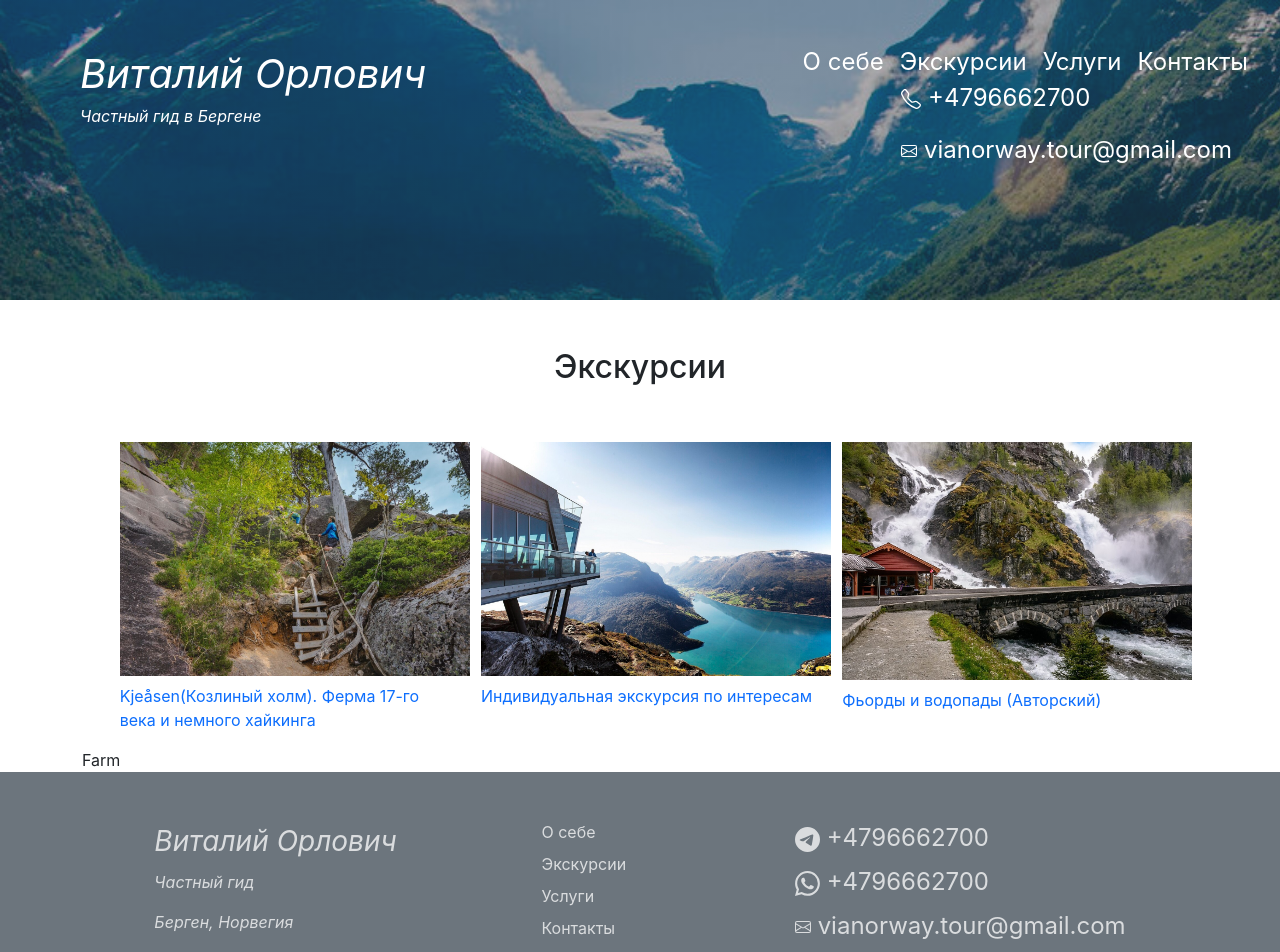
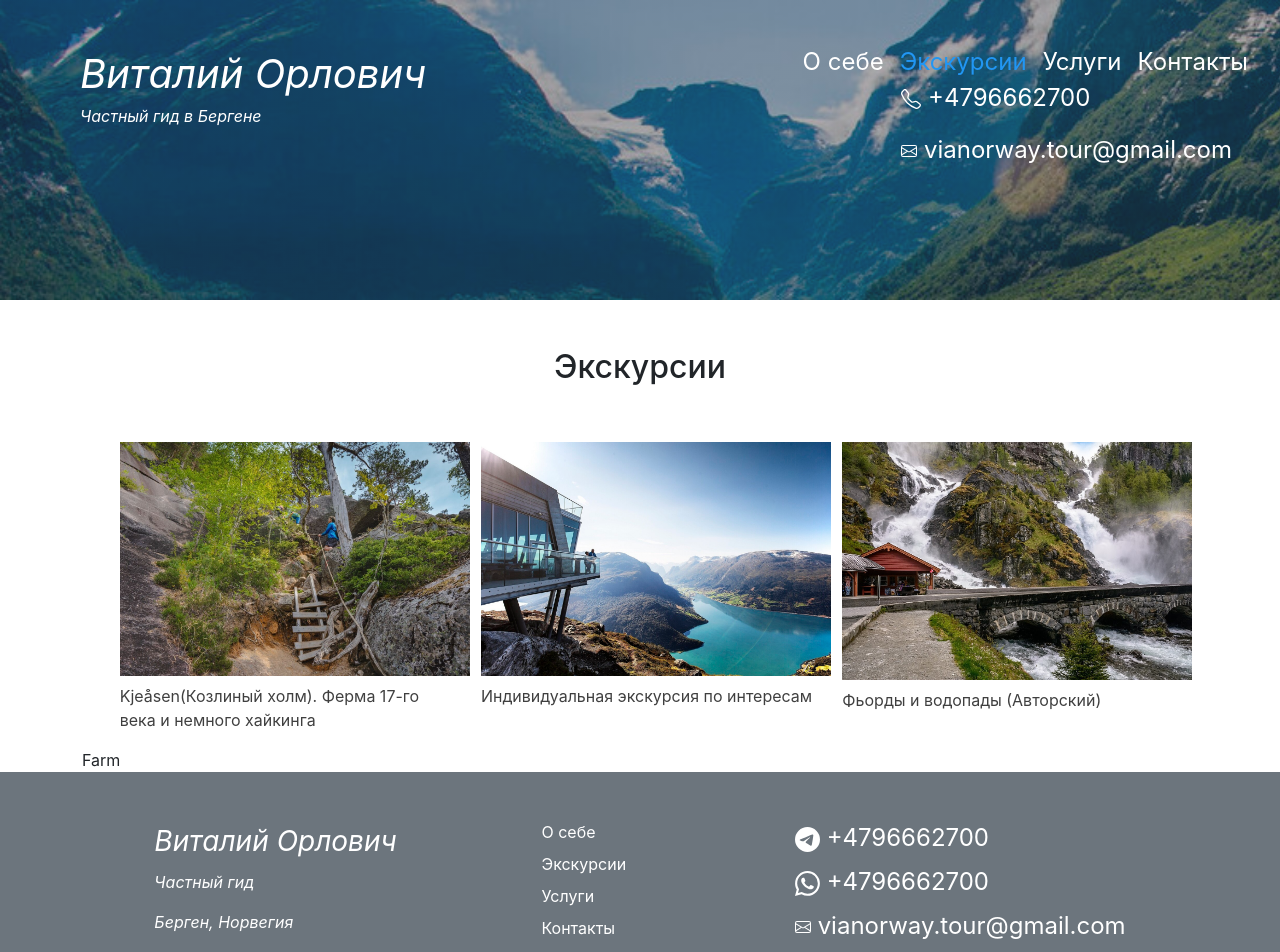
Before and after one commit to Iura-Radulov/bergen-gid, a React (Create React App) app: page /bergen-gid/excursion/farm in a window 1280 px wide. Shown: the top 952 px of the page. Built offline with nearby package versions, Linux system fonts and the light colour scheme.

Commit message:
link style

```diff
--- a/package.json
+++ b/package.json
@@ -21,6 +21,7 @@
     "react-router-dom": "^6.3.0",
     "react-scripts": "5.0.1",
     "socket.io-client": "^4.5.1",
+    "styled-components": "^5.3.6",
     "web-vitals": "^2.1.3"
   },
   "devDependencies": {
--- a/src/components/ExcursionList.jsx
+++ b/src/components/ExcursionList.jsx
@@ -9,7 +9,7 @@ export default function ExcursionList() {
       <li>
         <Link to="/excursion/farm">
           <img src={img1} style={{ width: 350 }} alt="image1" />
-          <p style={{ width: 300 }} className="mt-2">
+          <p style={{ width: 300 }} className="mt-2 link">
             Kjeåsen(Козлиный холм). Ферма 17-го века и немного хайкинга
           </p>
         </Link>
@@ -17,13 +17,13 @@ export default function ExcursionList() {
       <li>
         <Link to="/excursion/private-tour">
           <img src={img2} style={{ width: 350 }} alt="image1" />
-          <p className="mt-2">Индивидуальная экскурсия по интересам</p>
+          <p className="mt-2 link">Индивидуальная экскурсия по интересам</p>
         </Link>
       </li>
       <li>
         <Link to="/excursion/waterfalls">
           <img src={img3} style={{ width: 350 }} alt="image1" />
-          <p className="mt-2">Фьорды и водопады (Авторский)</p>
+          <p className="mt-2 link">Фьорды и водопады (Авторский)</p>
         </Link>
       </li>
     </ul>
--- a/src/components/Footer.jsx
+++ b/src/components/Footer.jsx
@@ -8,46 +8,42 @@ export default function Footer() {
     <footer className="bg-secondary " style={{ height: 200 }}>
       <Container className="d-flex pt-5 justify-content-around">
         <div>
-          <Link to="/" className="text-white text-opacity-75 fs-3 fst-italic">
+          <Link to="/" className="link-white fs-3 fst-italic">
             Виталий Орлович
           </Link>
-          <p className="fst-italic text-white text-opacity-75 mt-2">
-            Частный гид
-          </p>
-          <p className="fst-italic text-white text-opacity-75 mt-2">
-            Берген, Норвегия
-          </p>
+          <p className="fst-italic text-white mt-2">Частный гид</p>
+          <p className="fst-italic text-white mt-2">Берген, Норвегия</p>
         </div>
         <div className="d-none d-md-flex flex-column">
-          <NavLink className="text-white text-opacity-75" to="about">
+          <NavLink className="link-white" to="about">
             О себе
           </NavLink>
-          <NavLink className="mt-2 text-white text-opacity-75" to="excursion">
+          <NavLink className="mt-2 link-white" to="excursion">
             Экскурсии
           </NavLink>
-          <NavLink className="mt-2 text-white text-opacity-75" to="services">
+          <NavLink className="mt-2 link-white" to="services">
             Услуги
           </NavLink>
-          <NavLink to="contact" className="mt-2 text-white text-opacity-75">
+          <NavLink to="contact" className="mt-2 link-white">
             Контакты
           </NavLink>
         </div>
         <div>
           <Nav.Link
             href="tel:+4796662700"
-            className="ms-4 fs-4 pt-0 text-white text-opacity-75"
+            className="ms-4 fs-4 pt-0 link-white"
           >
             {telegramIcon} +4796662700
           </Nav.Link>
           <Nav.Link
             href="tel:+4796662700"
-            className="ms-4 fs-4 pt-0 text-white text-opacity-75 mt-2"
+            className="ms-4 fs-4 pt-0 link-white mt-2"
           >
             {whatsappIcon} +4796662700
           </Nav.Link>
           <Nav.Link
             href="mailto:vianorway.tour@gmail.com"
-            className="ms-4 fs-4 mt-2 text-white text-opacity-75 d-none d-md-block"
+            className="ms-4 fs-4 mt-2 link-white d-none d-md-block"
           >
             {mailIcon} vianorway.tour@gmail.com
           </Nav.Link>
--- a/src/components/Navigation.jsx
+++ b/src/components/Navigation.jsx
@@ -3,7 +3,7 @@ import fon from '../images/fon.jpg';
 // import { Link } from 'react-router-dom';
 import { NavLink, Link } from 'react-router-dom';
 import Nav from 'react-bootstrap/Nav';
-// import Button from 'react-bootstrap/Button';
+import styled from 'styled-components';
 import Container from 'react-bootstrap/Container';
 // import Row from 'react-bootstrap/Row';
 import Col from 'react-bootstrap/Col';
@@ -13,9 +13,7 @@ const styles = {
   header: {
     alignItems: 'center',
     height: 300,
-    // borderBottom: '1px solid #2A363B',
     padding: 20,
-    // backgroundColor: '#f2f2f2',
     backgroundImage: `linear-gradient(
       to right,
       rgba(47, 48, 58, 0.4),
@@ -26,6 +24,12 @@ const styles = {
     color: '#2A363B',
   },
 };
+
+const MenuLink = styled(NavLink)`
+  &.active {
+    color: #2196f3;
+  }
+`;
 
 export default function Navigation() {
   return (
@@ -39,28 +43,25 @@ export default function Navigation() {
         </Col>
         <Col>
           <Nav className="me-auto pt-4 fs-4 justify-content-end align-items-start">
-            <NavLink className="text-white" to="about">
+            <MenuLink className="link-white" to="about">
               О себе
-            </NavLink>
-            <NavLink className="ms-3 text-white" to="excursion">
+            </MenuLink>
+            <MenuLink className="ms-3 link-white" to="excursion">
               Экскурсии
-            </NavLink>
-            <NavLink className="ms-3 text-white" to="services">
+            </MenuLink>
+            <MenuLink className="ms-3 link-white" to="services">
               Услуги
-            </NavLink>
-            <NavLink to="contact" className="ms-3 text-white">
+            </MenuLink>
+            <MenuLink to="contact" className="ms-3 link-white">
               Контакты
-            </NavLink>
+            </MenuLink>
             <div>
-              <Nav.Link
-                href="tel:+4796662700"
-                className="ms-4 pt-0 text-white "
-              >
+              <Nav.Link href="tel:+4796662700" className="ms-4 pt-0 link-white">
                 {phoneIcon} +4796662700
               </Nav.Link>
               <Nav.Link
                 href="mailto:vianorway.tour@gmail.com"
-                className="ms-4 text-white d-none d-md-block"
+                className="ms-4 link-white d-none d-md-block"
               >
                 {mailIcon} vianorway.tour@gmail.com
               </Nav.Link>
--- a/src/components/ServicesList.jsx
+++ b/src/components/ServicesList.jsx
@@ -7,7 +7,7 @@ export default function ServicesList() {
       <li>
         <Link to="/services/transfer">
           <img src={img1} style={{ width: 350 }} alt="image1" />
-          <p style={{ width: 300 }} className="mt-2">
+          <p style={{ width: 300 }} className="mt-2 link">
             Трансфер в/из аэропорта г.Берген, Трансфер Осло-Берген, Берген-Осло
           </p>
         </Link>
--- a/src/index.css
+++ b/src/index.css
@@ -17,10 +17,13 @@ body {
 
 a:hover {
   cursor: pointer;
+  color: #0a58ca;
 }
 
 a {
   text-decoration: none;
+  /* color: black;
+  opacity: 0.75; */
 }
 
 li {
@@ -29,3 +32,20 @@ li {
 ul {
   margin-bottom: 0;
 }
+
+.link {
+  color: black;
+  opacity: 0.75;
+}
+
+.link:hover {
+  color: #0a58ca;
+}
+
+.link-white {
+  color: white;
+}
+
+.link-white:hover {
+  color: #e4a36f;
+}
```
Also changed, not shown: 1 other file (tests, documents, lock files or other folders).
